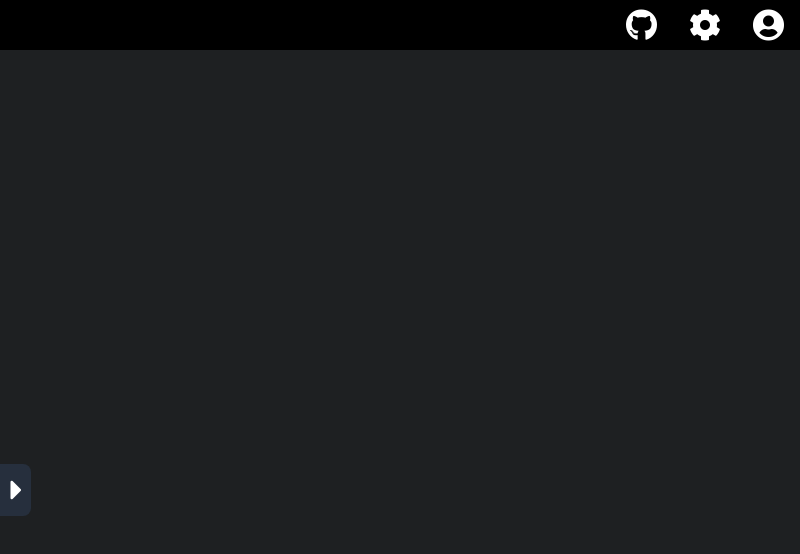
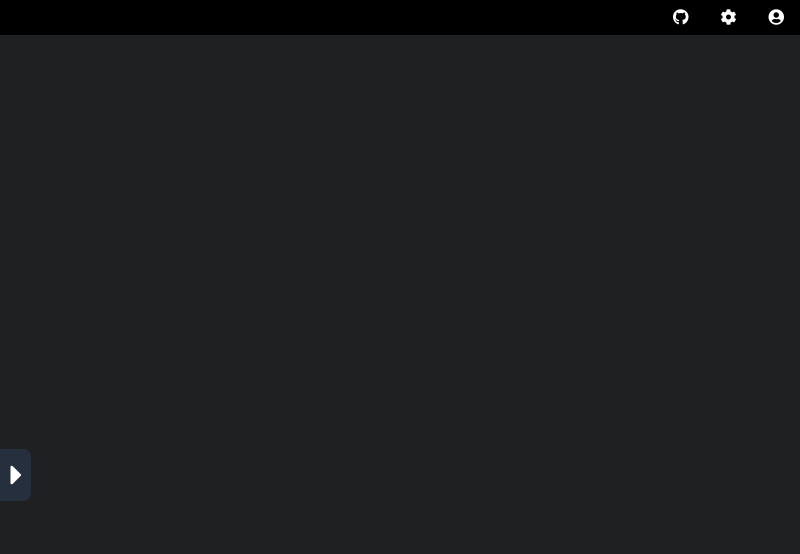
Before and after one commit to keeganl/orbit, an Electron app: page index.html in a window 800 px wide. Drawn offline with Linux system fonts and the light colour scheme.

Commit message:
Resizing top bar and buttons

```diff
--- a/index.html
+++ b/index.html
@@ -22,9 +22,9 @@
 <body>
   <div class="container">
     <div class="topbar">
-      <div><i class="fab fa-github fa-2x"></i></div>
-      <div><i class="fas fa-cog fa-2x"></i></div>
-      <div><i class="fas fa-user-circle fa-2x"></i></div>
+      <div class="topbtns"><i class="fab fa-github fa-1.75x"></i></div>
+      <div class="topbtns"><i class="fas fa-cog fa-1.75x"></i></div>
+      <div class="topbtns"><i class="fas fa-user-circle fa-1.75x"></i></div>
     </div>
     <div class="sidebar">
       <h1 id="titletag">Files</h1>
--- a/sass/style.scss
+++ b/sass/style.scss
@@ -38,7 +38,7 @@ canvas {
   align-items: center;
   color: #FFF;
   background-color: #000;
-  height: 50px;
+  height: 35px;
 }
 .container>.topbar div {
   margin: 1em;
@@ -108,3 +108,10 @@ input[type="file"] {
   padding: 1em 2em;
   cursor: pointer;
 }
+.topbtns {
+  transition: 0.5s
+}
+.topbtns:hover {
+  transform: scale(1.2);
+  transition: 0.3s;
+}
```
Also changed, not shown: sass/style.css, 1 other file.
